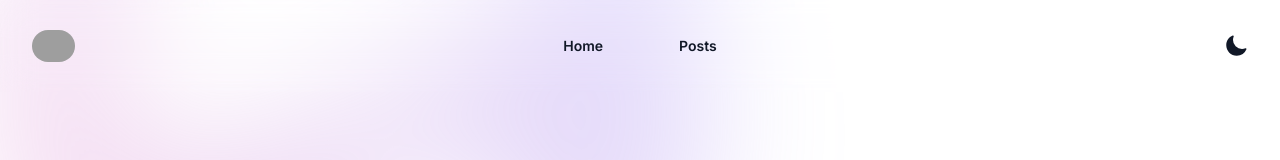
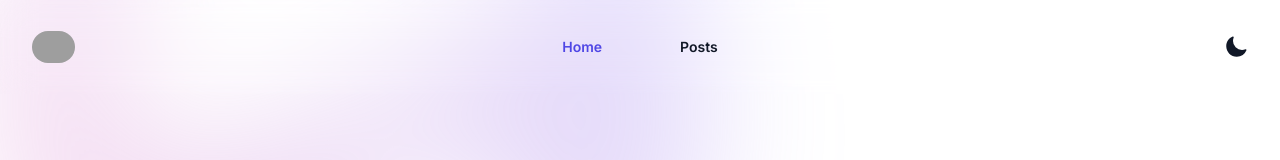
Before and after one commit to adkinsmpage/www.adki.site, a Next.js app: page / in a window 1280 px wide. Shown: the top 160 px of the page. Built offline with nearby package versions, Linux system fonts and the light colour scheme; grey boxes are pictures that could not be loaded.

Commit message:
feat: active header nav now has a primary font color

```diff
--- a/src/app/globals.css
+++ b/src/app/globals.css
@@ -19,5 +19,5 @@ body {
 }
 
 :root {
-  --primary-color: #1e40af;
+  --primary-color: rgb(30, 64, 175);
 }
--- a/src/components/HeaderNav.js
+++ b/src/components/HeaderNav.js
@@ -5,6 +5,7 @@ import { useState, useEffect, Fragment } from 'react'
 import { Dialog, Transition } from '@headlessui/react'
 import { Bars3Icon, XMarkIcon } from '@heroicons/react/24/outline'
 import { MoonIcon } from '@heroicons/react/24/solid'
+import { usePathname } from 'next/navigation'
 
 export default function HeaderNav({ children }) {
     let navigations = [
@@ -13,7 +14,9 @@ export default function HeaderNav({ children }) {
     ]
 
     const [mobileMenuOpen, setMobileMenuOpen] = useState(false),
-        [darkMode, setDarkMode] = useState(false)
+        [darkMode, setDarkMode] = useState(false),
+        pathname = usePathname()
+
 
     useEffect(() => {
         if (localStorage.dark === "true" && window.matchMedia('(prefers-color-scheme: dark)').matches) {
@@ -23,6 +26,10 @@ export default function HeaderNav({ children }) {
             document.documentElement.classList.remove('dark')
         }
     }, [])
+
+    useEffect(()=> {
+        console.log(pathname)
+    })
 
     useEffect(() => {
         localStorage.setItem('dark', darkMode.toString())
@@ -59,7 +66,12 @@ export default function HeaderNav({ children }) {
                     </div>
                     <div className="hidden lg:flex lg:gap-x-12">
                         {navigations.map((item) => (
-                            <Link key={item.name} href={item.href} data-cursor="block" className="px-3.5 py-2.5 text-sm font-semibold leading-6 text-gray-900  dark:text-slate-300">
+                            <Link
+                                key={item.name}
+                                href={item.href}
+                                data-cursor="block"
+                                className={`px-3.5 py-2.5 text-sm font-semibold rounded-2xl border border-transparent leading-6 ${pathname === item.href ? "text-indigo-600 dark:text-indigo-500" : "dark:text-slate-300 text-gray-900"}`}
+                            >
                                 {item.name}
                             </Link>
                         ))}
```
